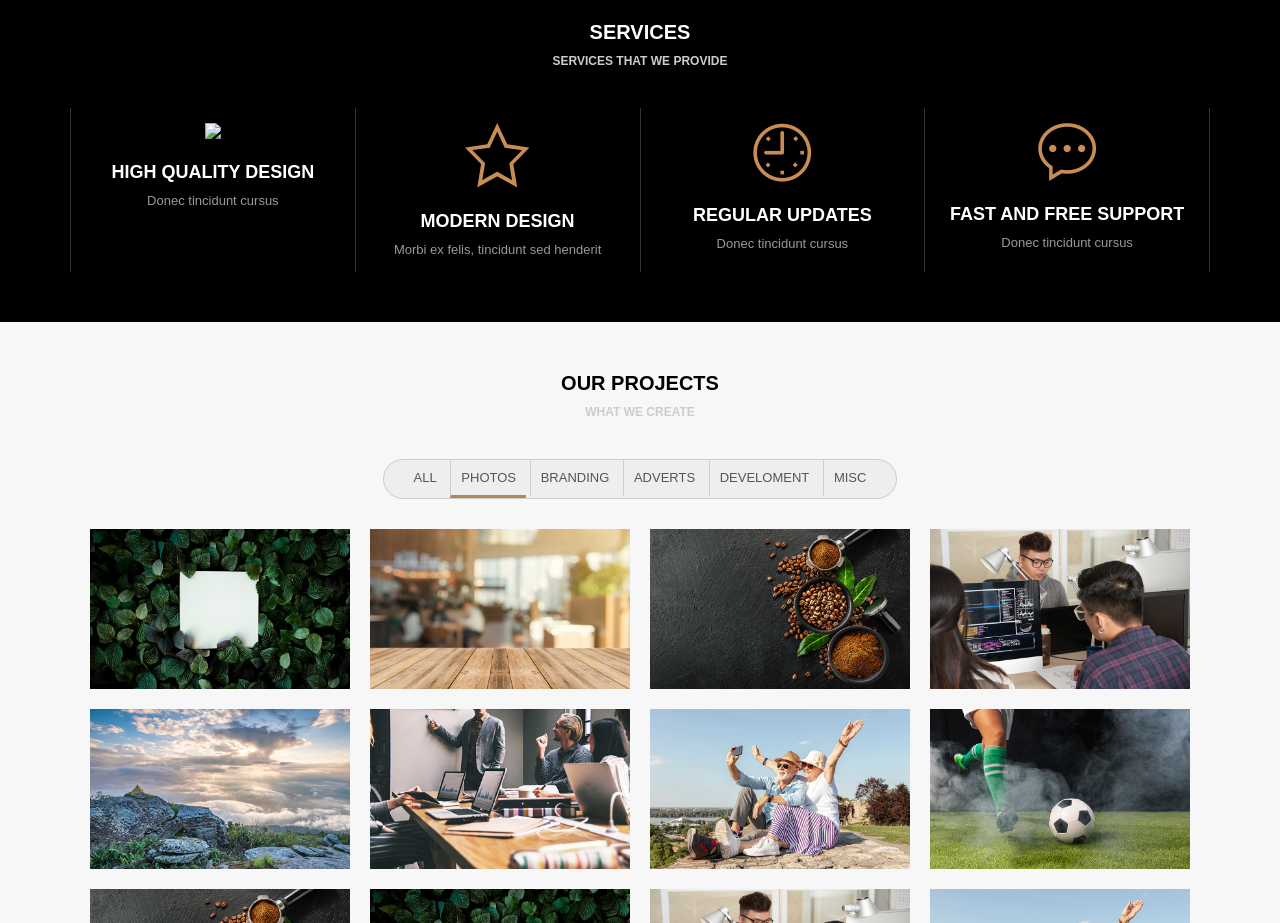
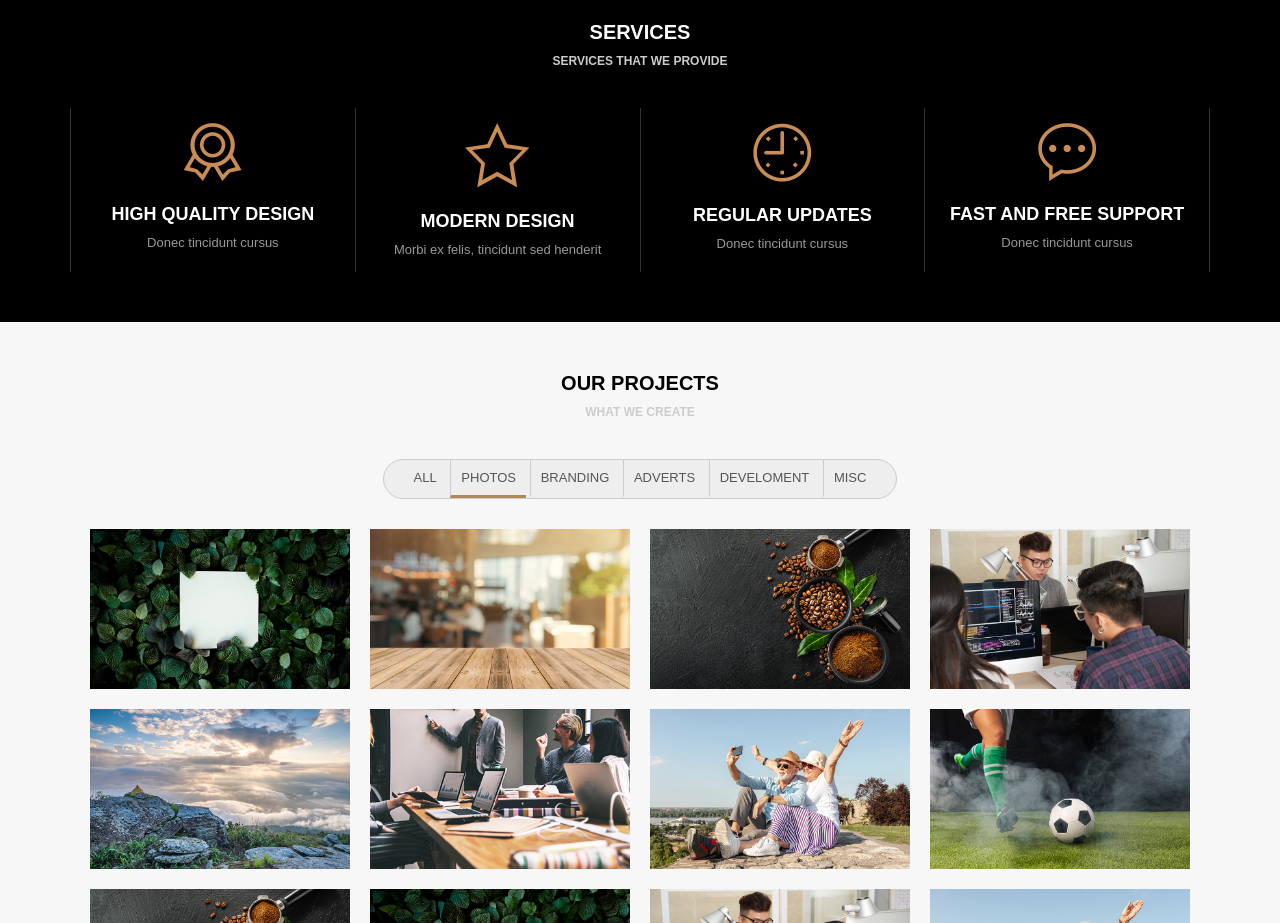
Before and after one commit to Zertel95/Projeto-Awax, a plain HTML site: page index.html in a window 1280 px wide. Shown: the part 1240-2163 px from the top of the page. Drawn offline with Linux system fonts and the light colour scheme.

Commit message:
Add files via upload

```diff
--- a/index.html
+++ b/index.html
@@ -115,7 +115,7 @@
                 <div class="section-body">
                     <div class="section-services">
                          <div class="section-service">
-                            <img src="/AWAX/assets/images/medalha.png">
+                            <img src="assets/images/medalha.png">
                             <h4>High Quality Design</h4>
                             <p>Donec tincidunt cursus</p>
                         </div>
```
